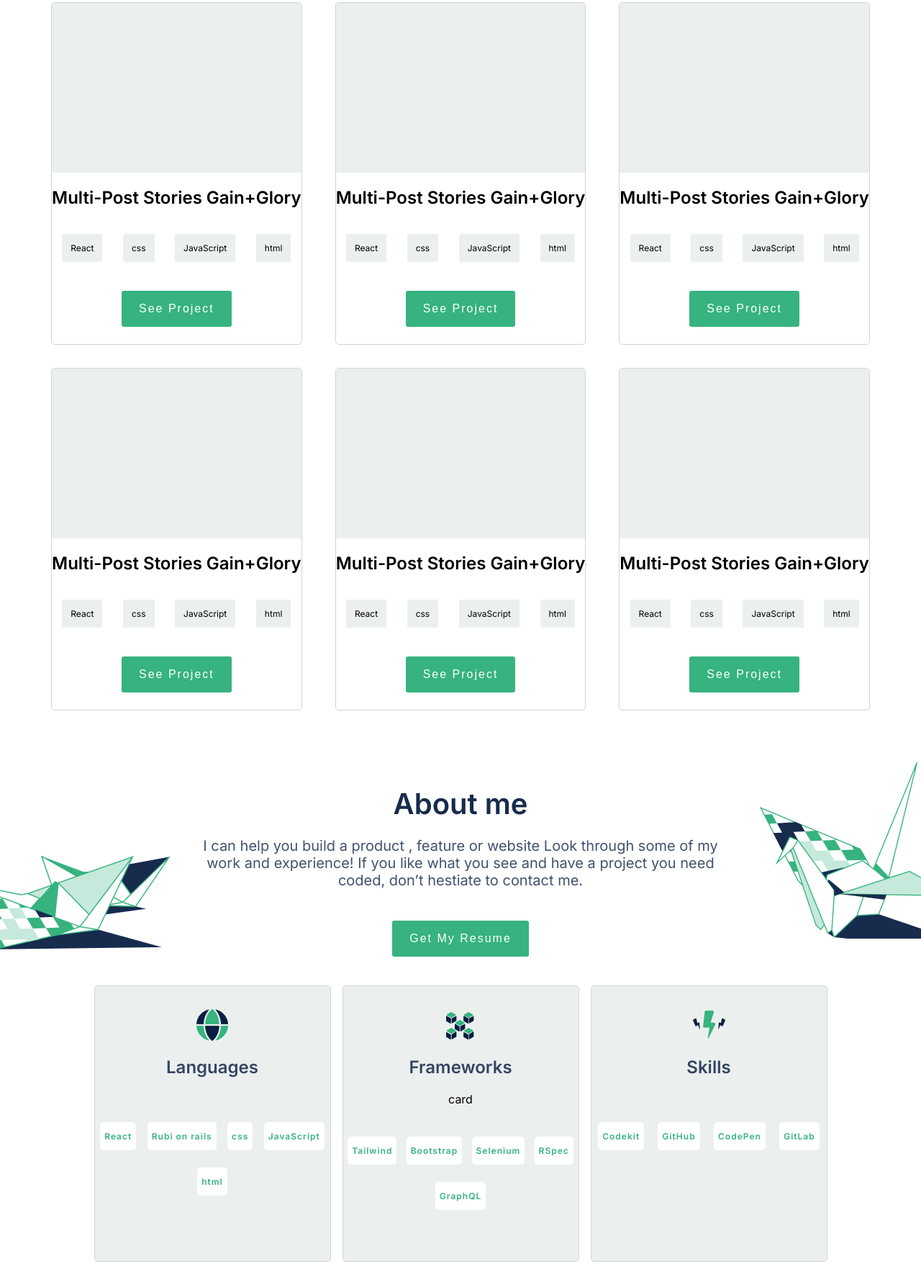
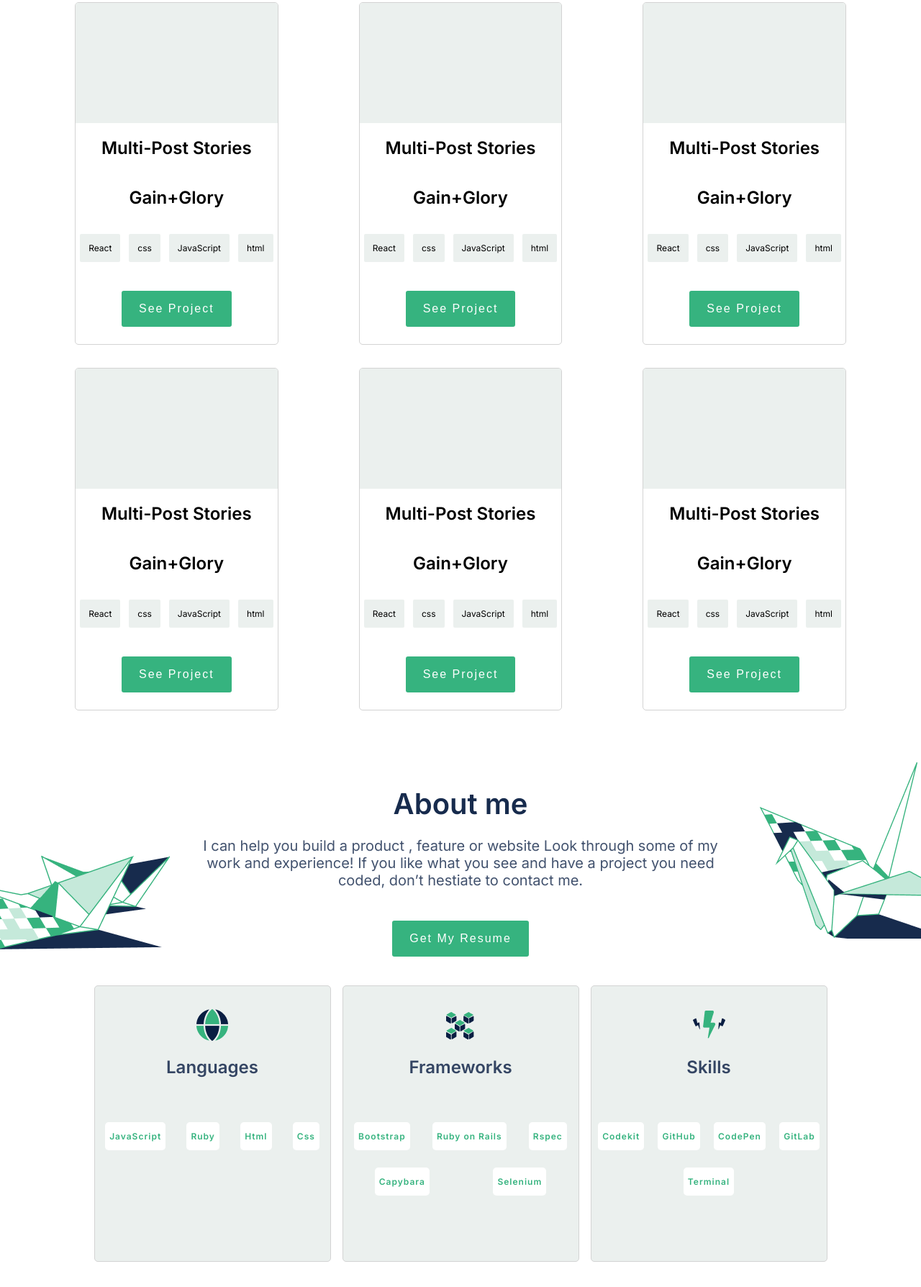
Before and after one commit to mumo-esther/Desktop-portfolio, a plain HTML site: page index.html in a window 1280 px wide. Shown: the part 1134-2922 px from the top of the page at 72% size. Drawn offline with Linux system fonts and the light colour scheme.

```diff
--- a/index.html
+++ b/index.html
@@ -123,7 +123,10 @@
 
                 </div>
                 <h2 class="card-title">
-                    Multi-Post Stories Gain+Glory
+                    Multi-Post Stories
+                </h2>
+                <h2>
+                    Gain+Glory
                 </h2>
                 <ul class="card-tags">
                     <li>React</li>
@@ -141,7 +144,10 @@
 
               </div>
               <h2 class="card-title">
-                  Multi-Post Stories Gain+Glory
+                    Multi-Post Stories
+                </h2>
+                <h2>
+                    Gain+Glory
                 </h2>
               <ul class="card-tags">
                   <li>React</li>
@@ -158,7 +164,10 @@
 
             </div>
            <h2 class="card-title">
-                Multi-Post Stories Gain+Glory
+                    Multi-Post Stories
+                </h2>
+                <h2>
+                    Gain+Glory
                 </h2>
             <ul class="card-tags">
                 <li>React</li>
@@ -175,7 +184,10 @@
 
           </div>
           <h2 class="card-title">
-              Multi-Post Stories Gain+Glory
+                    Multi-Post Stories
+                </h2>
+                <h2>
+                    Gain+Glory
                 </h2>
           <ul class="card-tags">
               <li>React</li>
@@ -193,7 +205,10 @@
 
         </div>
         <h2 class="card-title">
-            Multi-Post Stories Gain+Glory
+                    Multi-Post Stories
+                </h2>
+                <h2>
+                    Gain+Glory
                 </h2>
         <ul class="card-tags">
             <li>React</li>
@@ -211,7 +226,10 @@
 
       </div>
      <h2 class="card-title">
-          Multi-Post Stories Gain+Glory
+                    Multi-Post Stories
+                </h2>
+                <h2>
+                    Gain+Glory
                 </h2>
       <ul class="card-tags">
           <li>React</li>
@@ -248,11 +266,10 @@
                           Languages
                       </h2>
                       <ul class="categorie-tags">
-                          <li>React</li>
-                          <li>Rubi on rails</li>
-                          <li>css</li>
                           <li>JavaScript</li>
-                          <li>html</li>
+                          <li>Ruby</li>
+                          <li>Html</li>
+                          <li>Css</li>
                       </ul>
                   </article>
               </li>
@@ -264,12 +281,12 @@
                       <h2 class="categorie-title">
                           Frameworks
                       </h2>
-                  card    <ul class="categorie-tags">
-                          <li>Tailwind</li>
+                     <ul class="categorie-tags">
                           <li>Bootstrap</li>
+                          <li>Ruby on Rails</li>
+                          <li>Rspec</li>
+                          <li>Capybara</li>
                           <li>Selenium</li>
-                          <li>RSpec</li>
-                          <li>GraphQL</li>
                       </ul>
                   </article>
               </li>
@@ -286,6 +303,7 @@
                           <li>GitHub</li>
                           <li>CodePen</li>
                           <li>GitLab</li>
+                          <li>Terminal</li>
                       </ul>
                   </article>
               </li>
@@ -297,7 +315,7 @@
           <h1 class="footer-title">
               I'm always interested in hearing about new projects, so if you'd like to chat please get in touch.
           </h1>
-          <form action="https://formspree.io/f/mrgjzokg" method="post" class="form-input">
+          <form  class="form-input" id="fs-frm" name="simple-contact-form" accept-charset="utf-8" action="https://formspree.io/f/xpznodvr" method="post">
               <ul class="form-fields">
                   <li class="input-name">
                       <input type="text" name="name" id="name" maxlength="30" placeholder="Full name" required>
@@ -314,14 +332,10 @@
                           required>
                   </li>
                   <li>
-                      <textarea name="text_area" id="text_area" cols="30" rows="10" maxlength="500"
+                      <textarea name="text_area" id="text_area" maxlength="500"
                           placeholder="Enter text here" required></textarea>
                   </li>
-                  <li class="submit-button">
-                      <button type="submit">
-                          Get in touch
-                      </button><br>
-                      <small></small>
+                   <button class= "submit-button" type="submit" name="button" >Get in touch</button>
                   </li>
               </ul>
           </form>
```
Lines whose indentation alone changed are shown as unchanged.
